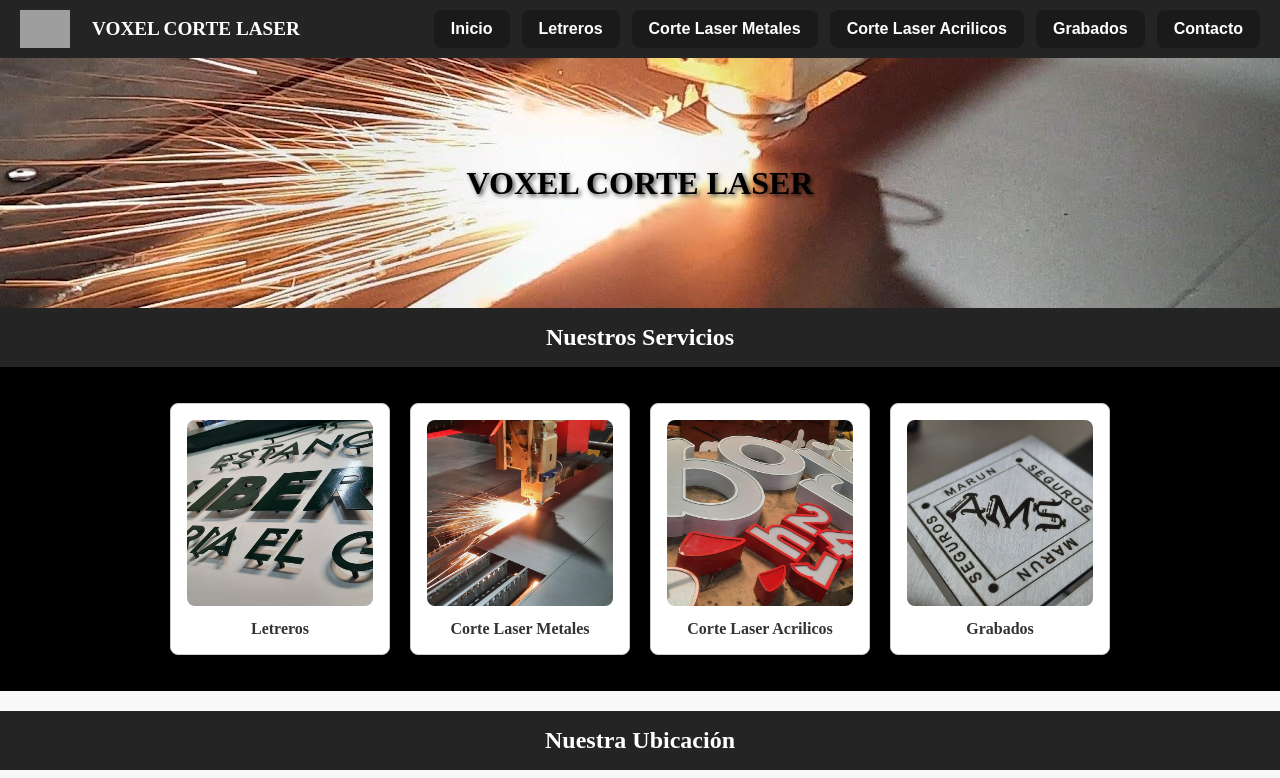
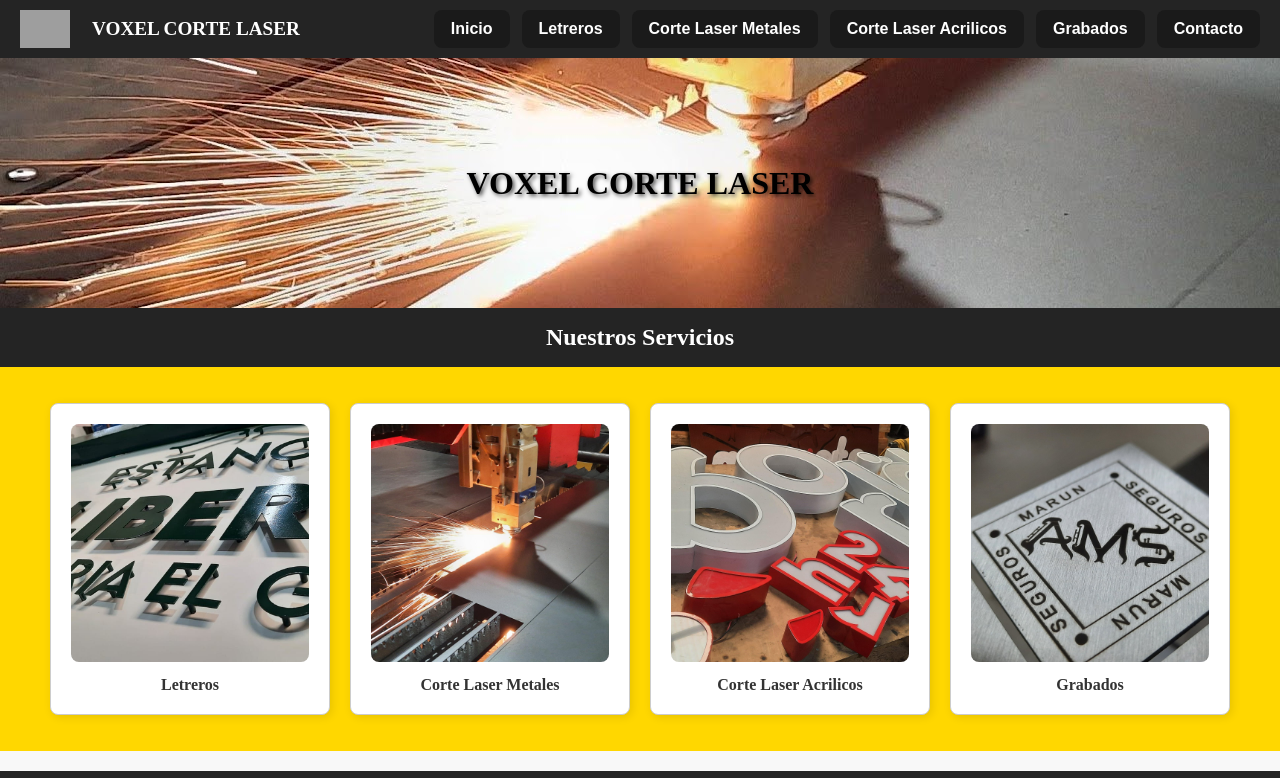
Before and after one commit to MarcosGalara/VOXEL, a React (Create React App) app in the folder voxel/: page /home in a window 1280 px wide. Shown: the top 778 px of the page. Built offline with nearby package versions, Linux system fonts and the light colour scheme; grey boxes are pictures that could not be loaded.

Commit message:
Dejamos listo para deploy

```diff
--- /dev/null
+++ b/voxel/src/components/Contacto/Contacto.css
@@ -0,0 +1,12 @@
+.contacto {
+    position: relative;
+    z-index: 10;
+    text-align: center; /* Centrar el texto */
+    color: #FFD700; /* Amarillo dorado */
+    font-size: 3rem; /* Tamaño grande */
+    font-weight: bold; /* Negrita */
+    text-shadow: 2px 2px 5px rgba(255, 223, 0, 0.7); /* Sombra dorada */
+    background: linear-gradient(90deg, #FFEA00, #FFC107, #FFB300); /* Degradado amarillo */
+    -webkit-text-fill-color: transparent; /* Hace el texto con degradado */
+    margin-top: 20vh; /* Lo baja un poco en la pantalla */
+}
--- a/voxel/src/components/Contacto/Contacto.jsx
+++ b/voxel/src/components/Contacto/Contacto.jsx
@@ -1,8 +1,9 @@
 import React from "react";
+import "./Contacto.css"
 
 const Contacto = () => {
     return(
-        <h1>voxelcortelaser@gmail.com</h1>
+        <h1 className="container">voxelcortelaser@gmail.com</h1>
     )
 }
 
--- a/voxel/src/components/Letreros/Letreros.css
+++ b/voxel/src/components/Letreros/Letreros.css
@@ -19,8 +19,8 @@
     background-color: #fff;
     border: 1px solid #ccc;
     border-radius: 8px;
-    width: 220px;
-    padding: 16px;
+    width: 280px;
+    padding: 20px;
     text-align: center;
     box-shadow: 2px 2px 10px rgba(0, 0, 0, 0.1);
     transition: transform 0.3s ease, box-shadow 0.3s ease;
@@ -29,6 +29,8 @@
   /* Imagen dentro de la tarjeta */
   .card-image {
     width: 100%;
+    max-height: 400px;
+    object-fit: cover;
     border-radius: 8px;
   }
 
--- a/voxel/src/global.css
+++ b/voxel/src/global.css
@@ -9,5 +9,5 @@
   html, body, #root {
     width: 100%;
     height: 100%;
-    background-color: #000; /* O el color de fondo que prefieras */
+    background-color: #FFD700; /* O el color de fondo que prefieras */
   }
```
